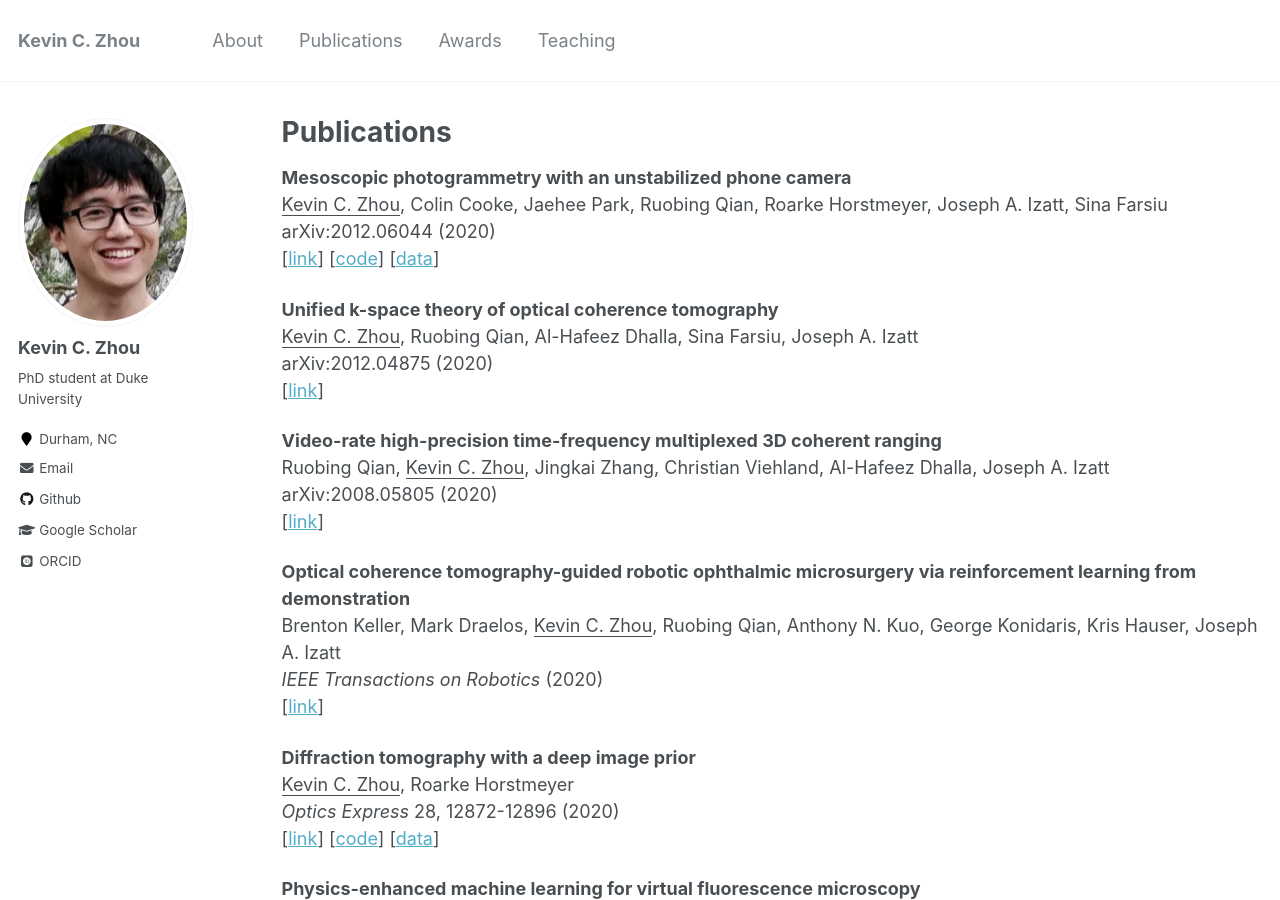
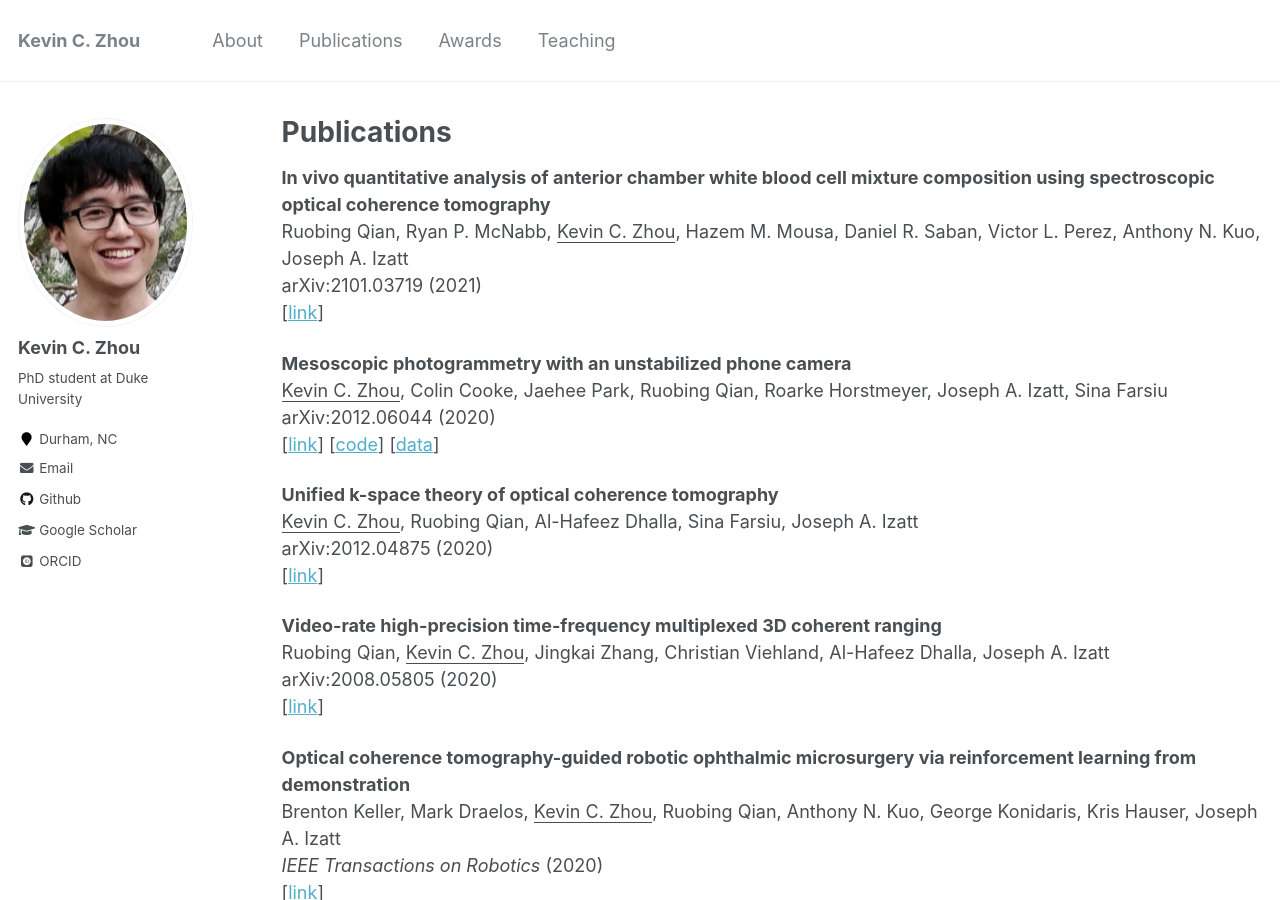
Before and after one commit to kevinczhou/kevinczhou.github.io, a Jekyll site: the page built from _pages/publications.md, in a window 1280 px wide and 900 px high. Built offline with Jekyll 4.4.1, drawn with Linux system fonts in a browser that asks for light colours; some web fonts are replaced.

Commit message:
Update publications.md

```diff
--- a/_pages/publications.md
+++ b/_pages/publications.md
@@ -4,6 +4,11 @@ title: "Publications"
 permalink: /publications/
 author_profile: true
 ---
+**In vivo quantitative analysis of anterior chamber white blood cell mixture composition using spectroscopic optical coherence tomography**
+Ruobing Qian, Ryan P. McNabb, <ins>Kevin C. Zhou</ins>, Hazem M. Mousa, Daniel R. Saban, Victor L. Perez, Anthony N. Kuo, Joseph A. Izatt
+arXiv:2101.03719 (2021)
+[[link](https://arxiv.org/abs/2101.03719)]
+
 **Mesoscopic photogrammetry with an unstabilized phone camera**
 <ins>Kevin C. Zhou</ins>, Colin Cooke, Jaehee Park, Ruobing Qian, Roarke Horstmeyer, Joseph A. Izatt, Sina Farsiu
 arXiv:2012.06044 (2020)
```
